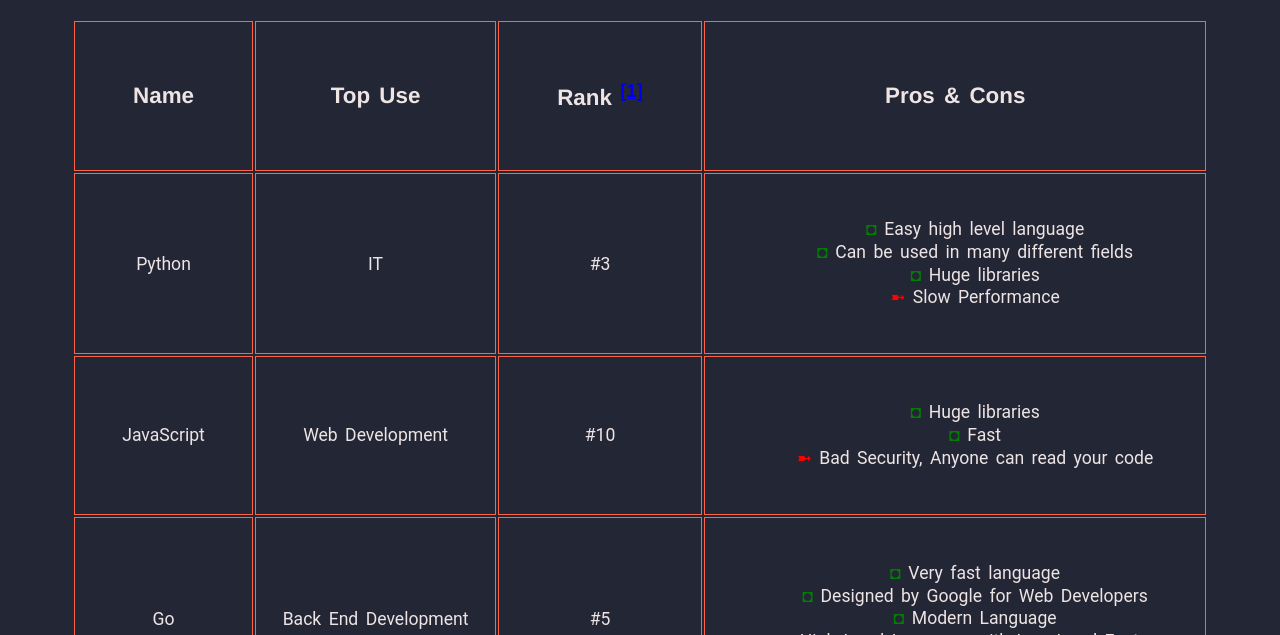
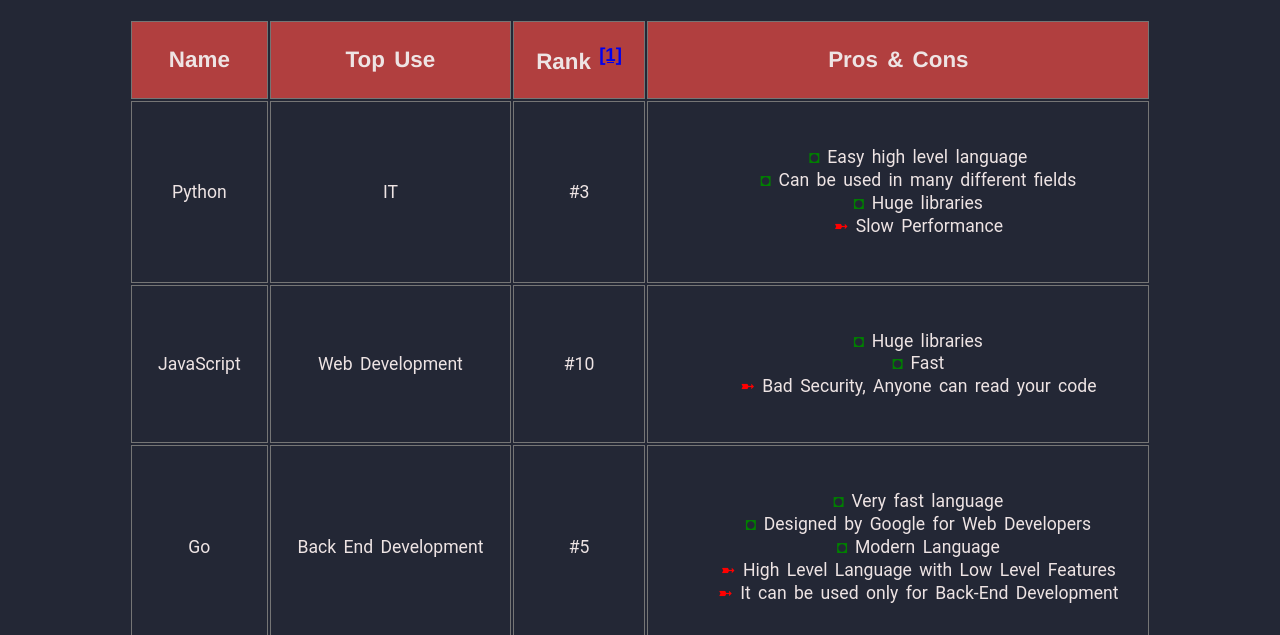
Before and after one commit to mustafakareem040/ProgrammingLanguages, a plain HTML site: page index.html in a window 1280 px wide. Shown: the part 165-800 px from the top of the page. Drawn offline with Linux system fonts and the light colour scheme; a web font is replaced by a local one.

Commit message:
Update styles.css

```diff
--- a/styles.css
+++ b/styles.css
@@ -24,14 +24,15 @@
 }
 thead th {
     font-size: 1.4em;
-    border: 1px solid tomato;
-    padding: 2.6em;
+    border: 1px solid rgb(117, 117, 117);
+    padding: 1em;
     font-family: Helvetica, Arial, sans-serif;
+    background-color: rgb(177, 63, 63);
 }
 td {
     padding: 1.5em;
     font-size: 1.1em;
-    border: 1px solid tomato;
+    border: 1px solid rgb(117, 117, 117);
     font-family: 'Roboto', sans-serif;
     text-align: center;
 }
@@ -48,3 +49,7 @@
     color: red;
     line-height: 1.3;
 }
+a:hover {
+    color: rgb(1, 18, 80);
+    font-size: 1.2em;
+}
```
